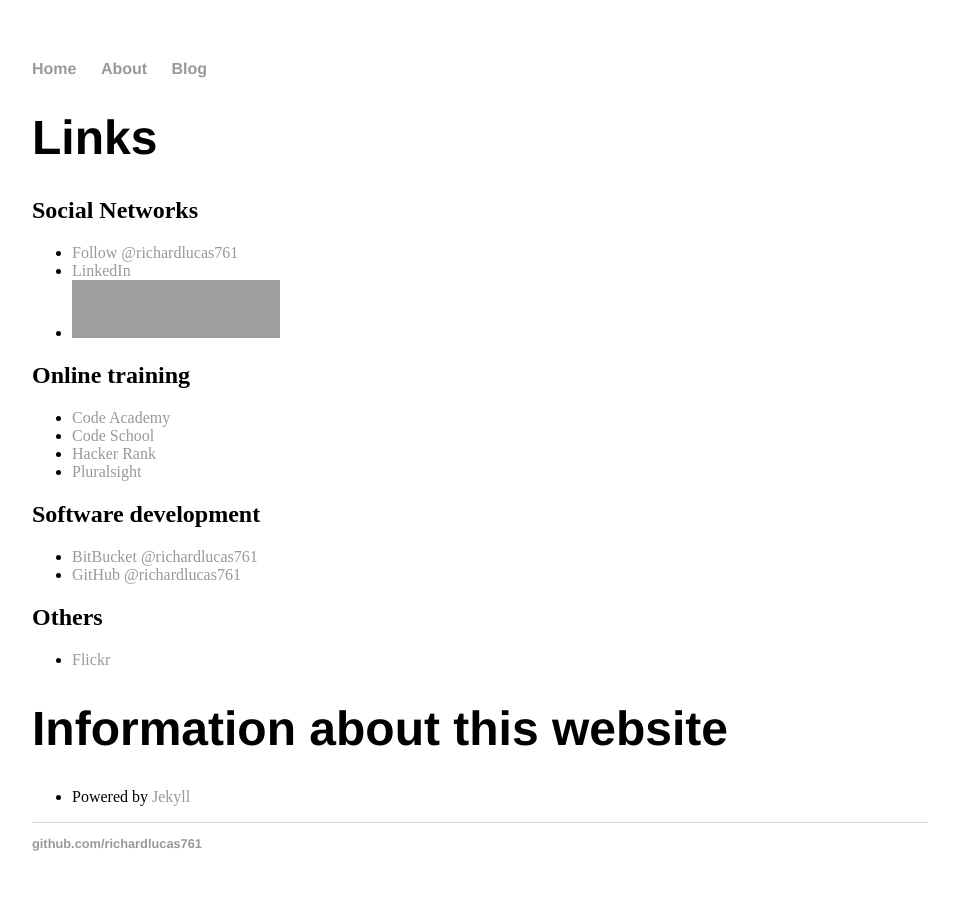
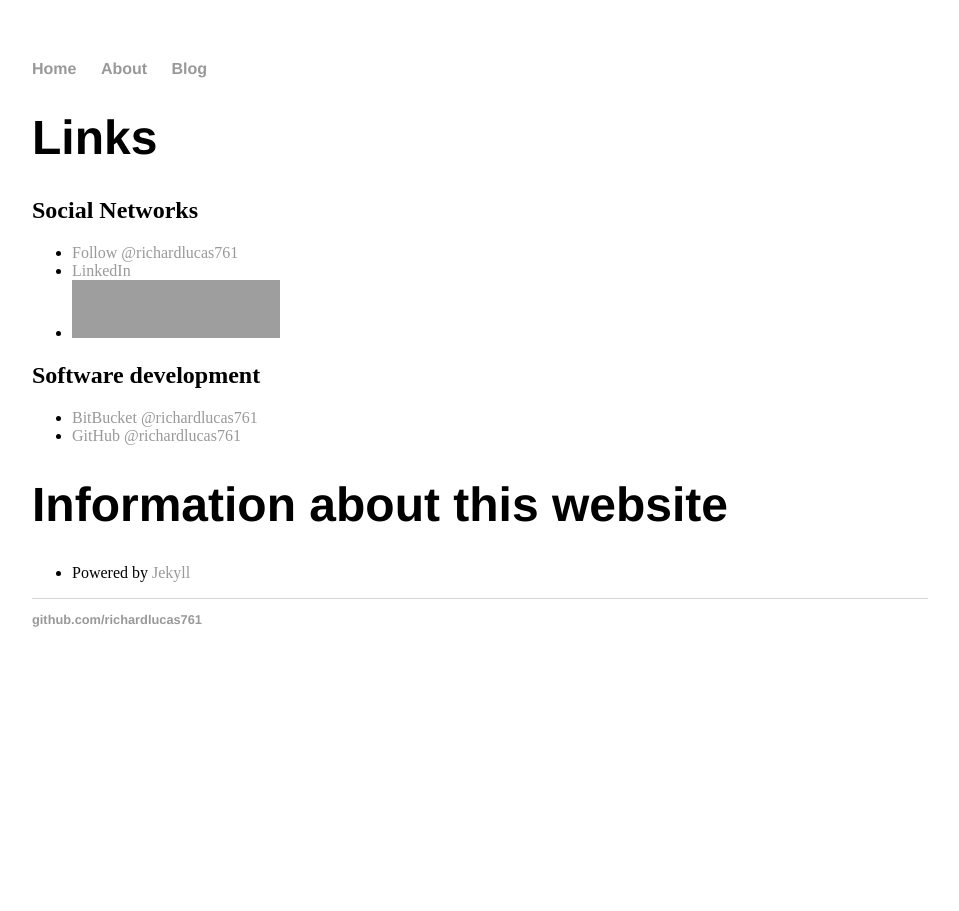
Before and after one commit to richardlucas761/richardlucas761.github.io, a Jekyll site: the page built from about/index.html, in a window 1280 px wide. Shown: the whole page, without its empty margins (160-1119 px from the left). Built offline with Jekyll 4.4.1, drawn with Linux system fonts in a browser that asks for light colours; comment, search, counter and statistics services are not loaded; grey boxes are pictures that could not be loaded.

Commit message:
Remove dead accounts

```diff
--- a/about/index.html
+++ b/about/index.html
@@ -15,27 +15,12 @@
 		<li><a href="https://stackexchange.com/users/44824/richard-lucas"><img src="https://stackexchange.com/users/flair/44824.png" width="208" height="58" alt="profile for Richard Lucas on Stack Exchange, a network of free, community-driven Q&amp;A sites" title="profile for Richard Lucas on Stack Exchange, a network of free, community-driven Q&amp;A sites" /></a></li>
 	  </ul>
 
-	  <h2>Online training</h2>
-
-	  <ul class="contacts">
-		<li><a href="https://www.codecademy.com/microRunner08350">Code Academy</a></li>
-		<li><a href="https://www.codeschool.com/users/3813148">Code School</a></li>
-		<li><a href="https://www.hackerrank.com/richardlucas761">Hacker Rank</a></li>
-		<li><a href="https://app.pluralsight.com/profile/richard-lucas3">Pluralsight</a></li>
-		</ul>
-
 	  <h2>Software development</h2>
 
    	<ul class="contacts">
 		<li><a href="https://bitbucket.org/richardlucas761/">BitBucket @richardlucas761</a></li>
 		<li><a href="https://github.com/richardlucas761">GitHub @richardlucas761</a></li>
 	</ul>
-
-	  <h2>Others</h2>
-
-	  <ul class="contacts">
-		<li><a href="https://www.flickr.com/photos/148773202@N06/">Flickr</a></li>
-		</ul>
 
 	<h1>Information about this website</h1>
 
```
